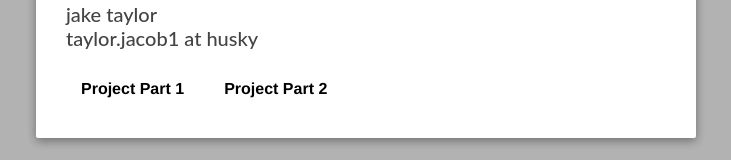
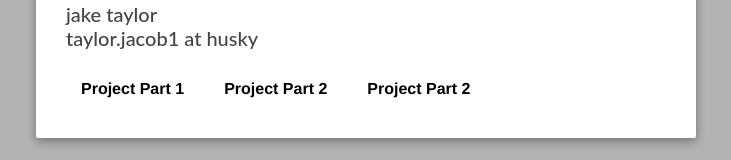
Before and after one commit to kevinaltschuler/kevinaltschuler.github.io, a plain HTML site: page project.html in a window 1280 px wide. Shown: the part 381-541 px from the top of the page, without its empty margins (274-1005 px from the left). Drawn offline with Linux system fonts and the light colour scheme.

Commit message:
project 3

```diff
--- a/project.html
+++ b/project.html
@@ -26,6 +26,8 @@
 
                     <a class="home-link" href="https://docs.google.com/document/d/1YOatQyrnxRN91VuJZcMEQQpcjkyLzSkRhbRgigdxfUM/edit">Project Part 2</a>
 
+                    <a class="home-link" href="https://docs.google.com/document/d/1-ql1wwYQl_x6y1wJZ9VS2_y0BEDclZL0SvRwYuWlQz0/edit?usp=sharing">Project Part 2</a>
+
             	</div>
             </div>
         </div>
```
